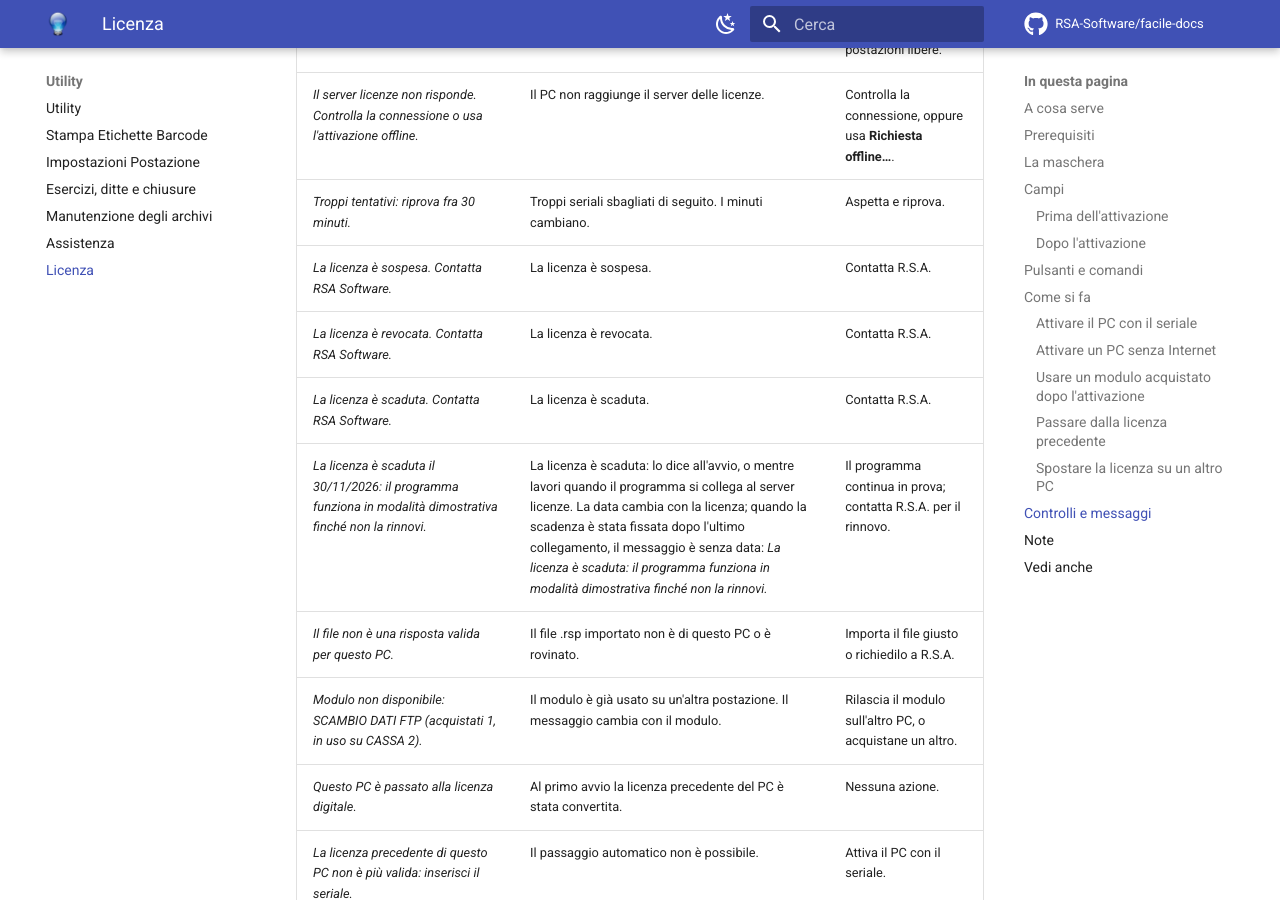
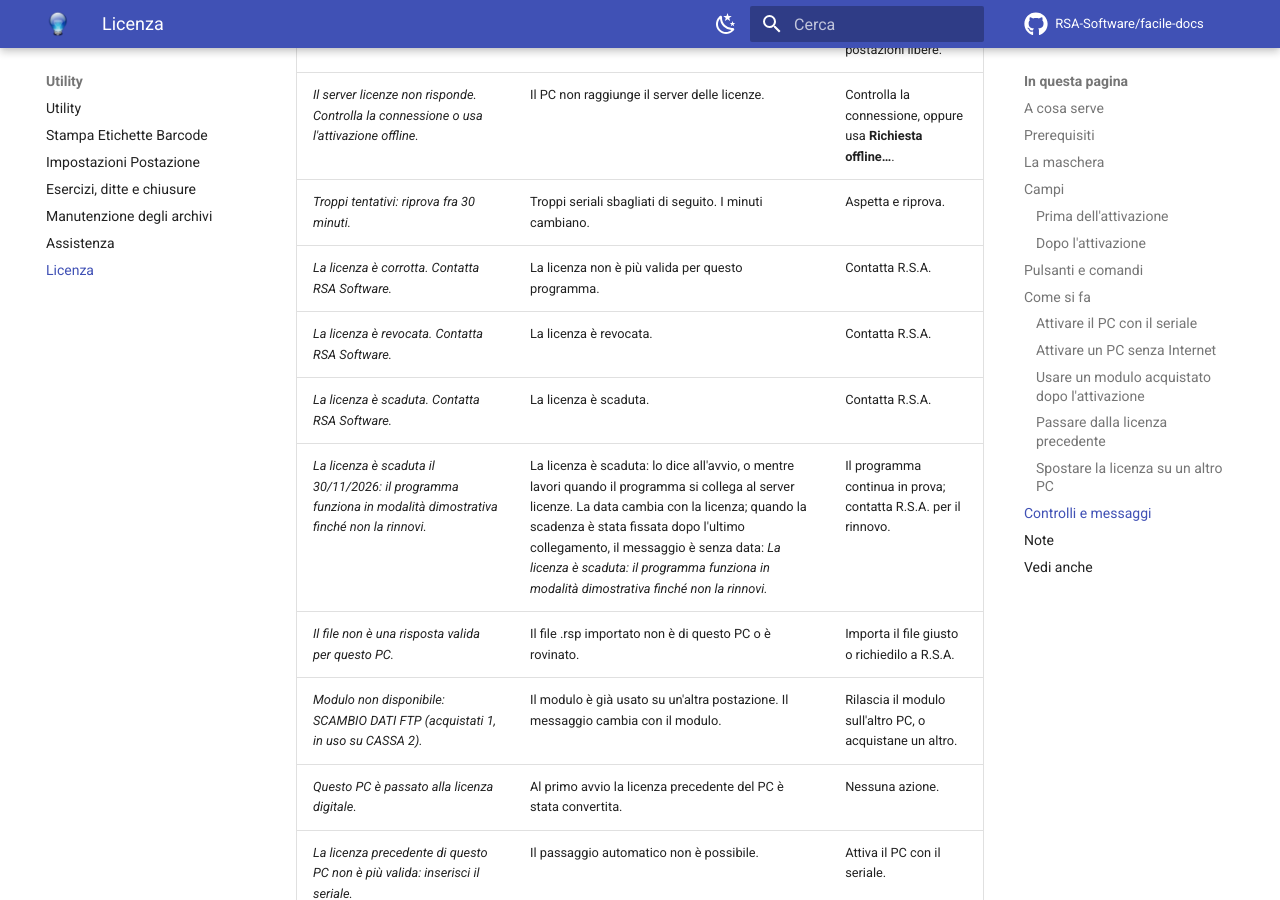
Before and after one commit to RSA-Software/facile-docs, an MkDocs documentation site: the page built from docs/moduli/utility/gestione-licenza.md, in a window 1280 px wide and 900 px high, scrolled down 6131 px. Built offline with MkDocs 1.6.1 and Material for MkDocs 9.7.7, drawn with Linux system fonts in a browser that asks for light colours; comment, search, counter and statistics services are not loaded.

Commit message:
Licenza: la licenza sospesa si presenta al cliente come «corrotta»
Co-Authored-By: Claude Opus 5.5 (1M context) <noreply@anthropic.com>
Claude-Session: https://claude.ai/code/session_011tfp52SvzHG7fbrhMBRhR8

```diff
--- a/docs/moduli/utility/gestione-licenza.md
+++ b/docs/moduli/utility/gestione-licenza.md
@@ -154,7 +154,7 @@ l'**Attivazione**: comunicali a R.S.A., che libera la postazione.
 | *Non ci sono postazioni libere per l'edizione Professional. Libere: Lite 0, Small 0, Evolution 0.* | Tutte le postazioni di quell'edizione sono già attivate. Il messaggio cambia con l'edizione e indica le postazioni libere delle altre. | Disattiva una postazione che non usi più, o scegli un'edizione con postazioni libere. |
 | *Il server licenze non risponde. Controlla la connessione o usa l'attivazione offline.* | Il PC non raggiunge il server delle licenze. | Controlla la connessione, oppure usa **Richiesta offline…**. |
 | *Troppi tentativi: riprova fra 30 minuti.* | Troppi seriali sbagliati di seguito. I minuti cambiano. | Aspetta e riprova. |
-| *La licenza è sospesa. Contatta RSA Software.* | La licenza è sospesa. | Contatta R.S.A. |
+| *La licenza è corrotta. Contatta RSA Software.* | La licenza non è più valida per questo programma. | Contatta R.S.A. |
 | *La licenza è revocata. Contatta RSA Software.* | La licenza è revocata. | Contatta R.S.A. |
 | *La licenza è scaduta. Contatta RSA Software.* | La licenza è scaduta. | Contatta R.S.A. |
 | *La licenza è scaduta il 30/11/2026: il programma funziona in modalità dimostrativa finché non la rinnovi.* | La licenza è scaduta: lo dice all'avvio, o mentre lavori quando il programma si collega al server licenze. La data cambia con la licenza; quando la scadenza è stata fissata dopo l'ultimo collegamento, il messaggio è senza data: *La licenza è scaduta: il programma funziona in modalità dimostrativa finché non la rinnovi.* | Il programma continua in prova; contatta R.S.A. per il rinnovo. |
```
Also changed, not shown: docs/appendici/messaggi-errore.md (+1 -1 lines).
